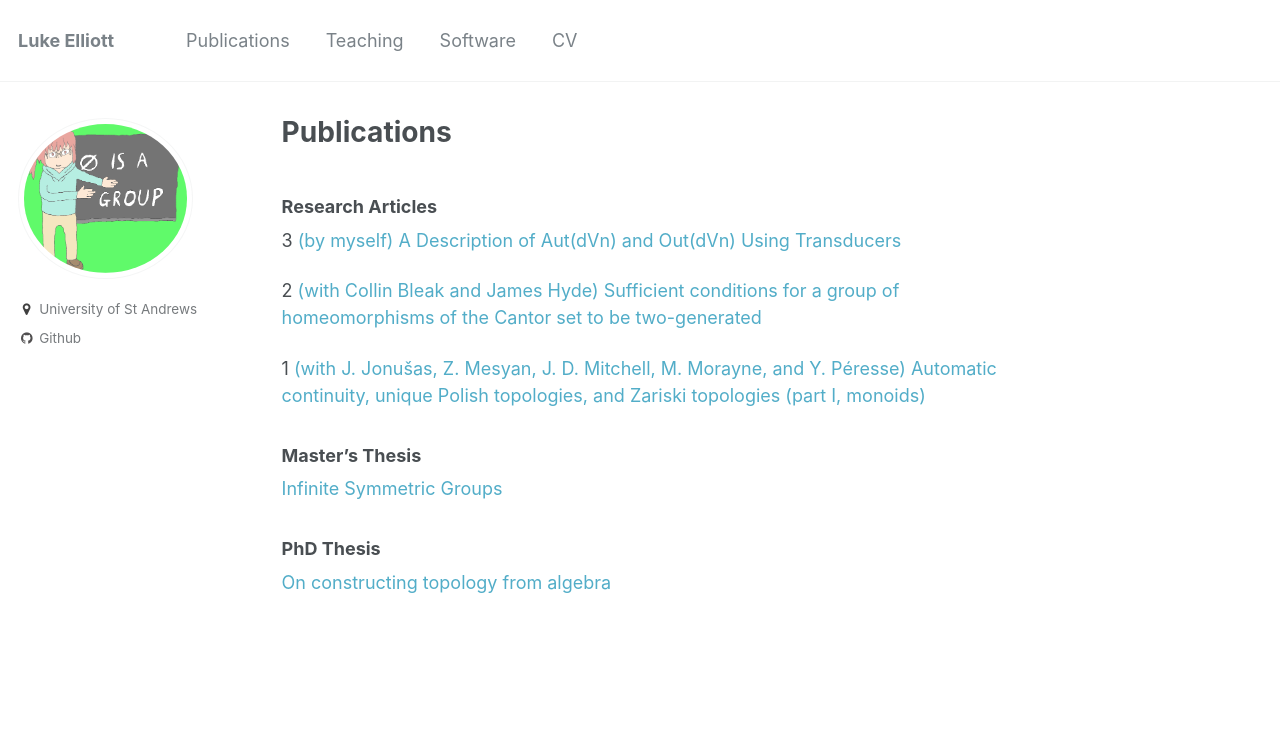
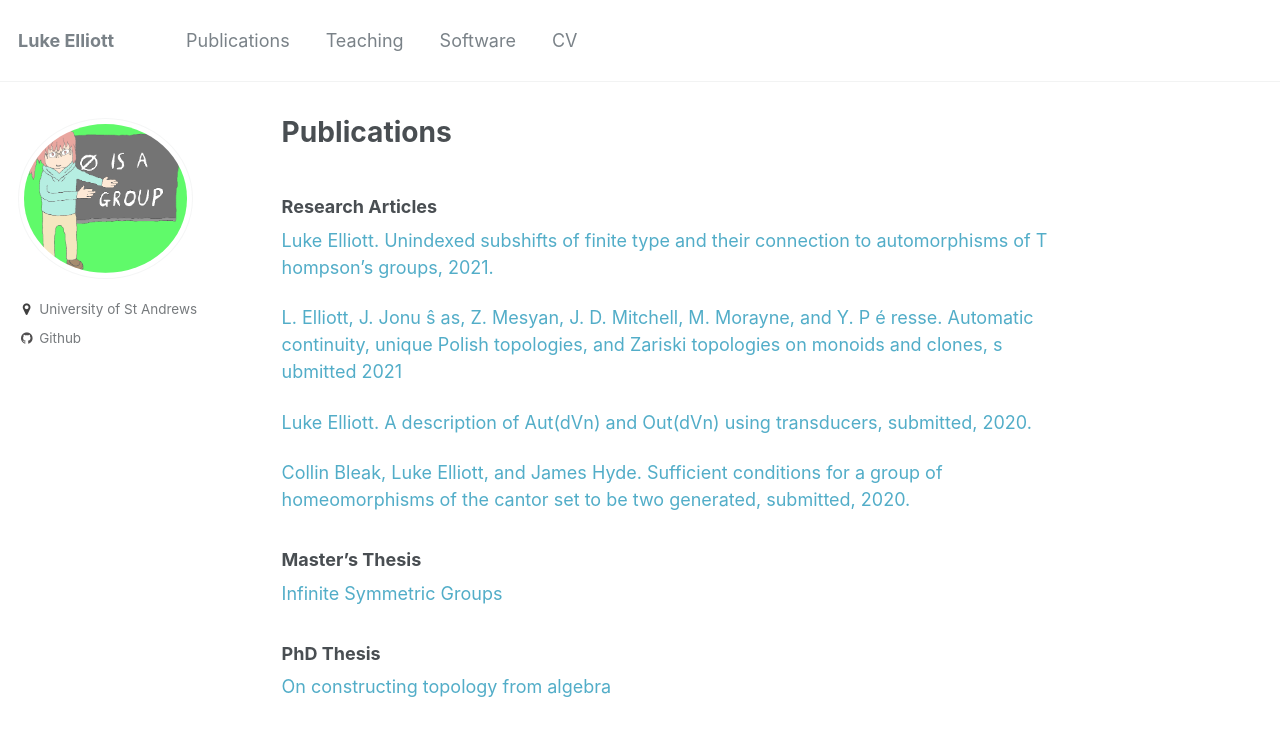
Before and after one commit to le27/L-Elliott, a Jekyll site: the page built from _pages/publications.md, in a window 1280 px wide. Shown: the top 736 px of the page. Built offline with Jekyll 4.4.1, drawn with Linux system fonts in a browser that asks for light colours.

Commit message:
Update publications.md

```diff
--- a/_pages/publications.md
+++ b/_pages/publications.md
@@ -6,11 +6,17 @@
 
 ### Research Articles
 
-3 [(by myself) A Description of Aut(dVn) and Out(dVn) Using Transducers](https://arxiv.org/abs/2009.05450)
+[Luke Elliott. Unindexed subshifts of finite type and their connection to automorphisms of
+T hompson’s groups, 2021.](https://arxiv.org/abs/2112.13359)
 
-2 [(with Collin Bleak and James Hyde) Sufficient conditions for a group of homeomorphisms of the Cantor set to be two-generated](https://arxiv.org/abs/2008.04791)
+[L. Elliott, J. Jonu ŝ as, Z. Mesyan, J. D. Mitchell, M. Morayne, and Y. P é resse. Automatic
+continuity, unique Polish topologies, and Zariski topologies on monoids and clones,
+s ubmitted 2021](https://arxiv.org/abs/1912.07029)
 
-1 [(with J. Jonušas, Z. Mesyan, J. D. Mitchell, M. Morayne, and Y. Péresse) Automatic continuity, unique Polish topologies, and Zariski topologies (part I, monoids)](https://arxiv.org/abs/1912.07029)
+[Luke Elliott. A description of Aut(dVn) and Out(dVn) using transducers, submitted, 2020.](https://arxiv.org/abs/2009.05450)
+
+[Collin Bleak, Luke Elliott, and James Hyde. Sufficient conditions for a group of
+homeomorphisms of the cantor set to be two generated, submitted, 2020.](https://arxiv.org/abs/2008.04791)
 
 {% include base_path %}
 
```
